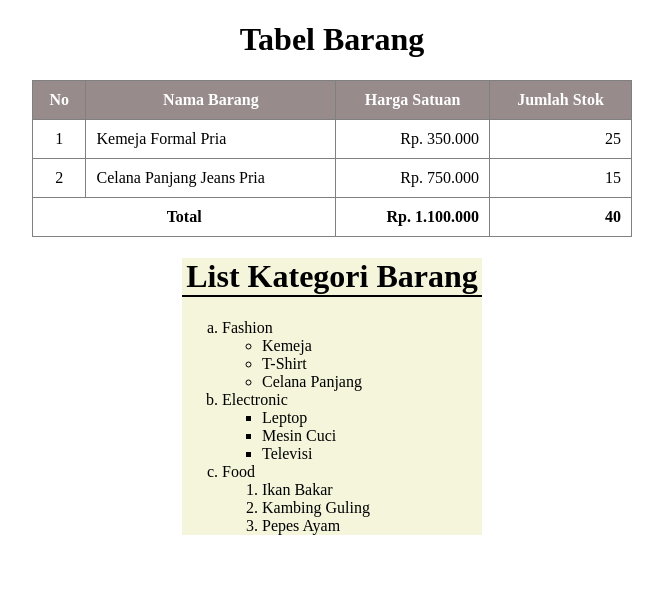
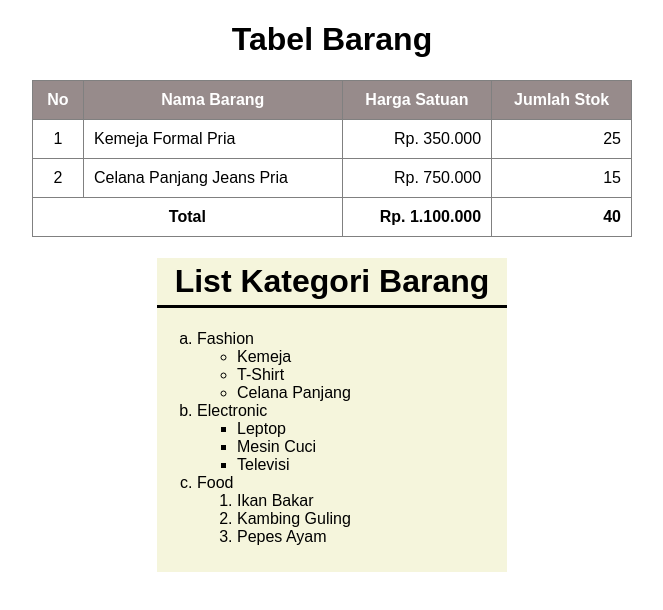
Before and after one commit to AnaMardgit/tugas_per3, a plain HTML site: page index.html in a window 1280 px wide. Shown: the whole page, without its empty margins (308-971 px from the left). Drawn offline with Linux system fonts and the light colour scheme.

Commit message:
Add files via upload

```diff
--- a/index.html
+++ b/index.html
@@ -5,7 +5,7 @@
     <meta name="viewport" content="width=device-width, initial-scale=1.0">
     <title>Tugas Per3</title>
 </head>
-<body>
+<body style="font-family: sans-serif; padding-bottom: 10px;">
     <h1 style="text-align: center;">Tabel Barang</h1>
     <table cellpadding="10" border="1"style="border-collapse: collapse; width: 600px; margin:auto;">
         <thead>
@@ -36,8 +36,8 @@
             </tr>
         </tbody>
     </table>
-    <div style="background-color: beige;width: 300px; margin: auto;">
-        <h1 style="border-bottom: 2px solid black; text-align: center; width: 300px;">List Kategori Barang</h1>
+    <div style="background-color: beige;width: 350px; margin: auto; padding-bottom: 10px;">
+        <h1 style="border-bottom: 3px solid black; text-align: center; width: 350px; padding-top: 5px; padding-bottom: 5px;">List Kategori Barang</h1>
         <ol type="a">
             <li>Fashion</li>
                 <ul>
```
